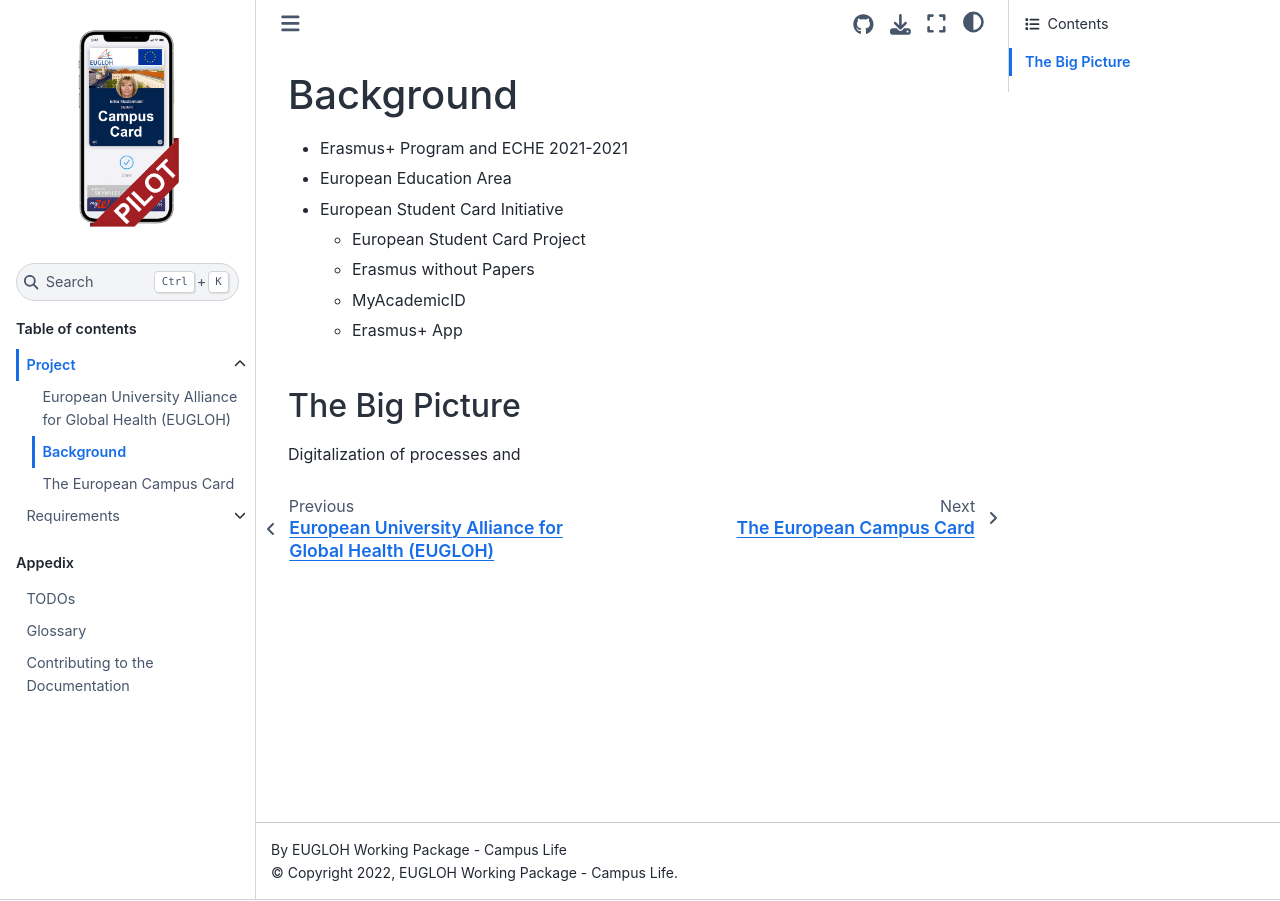
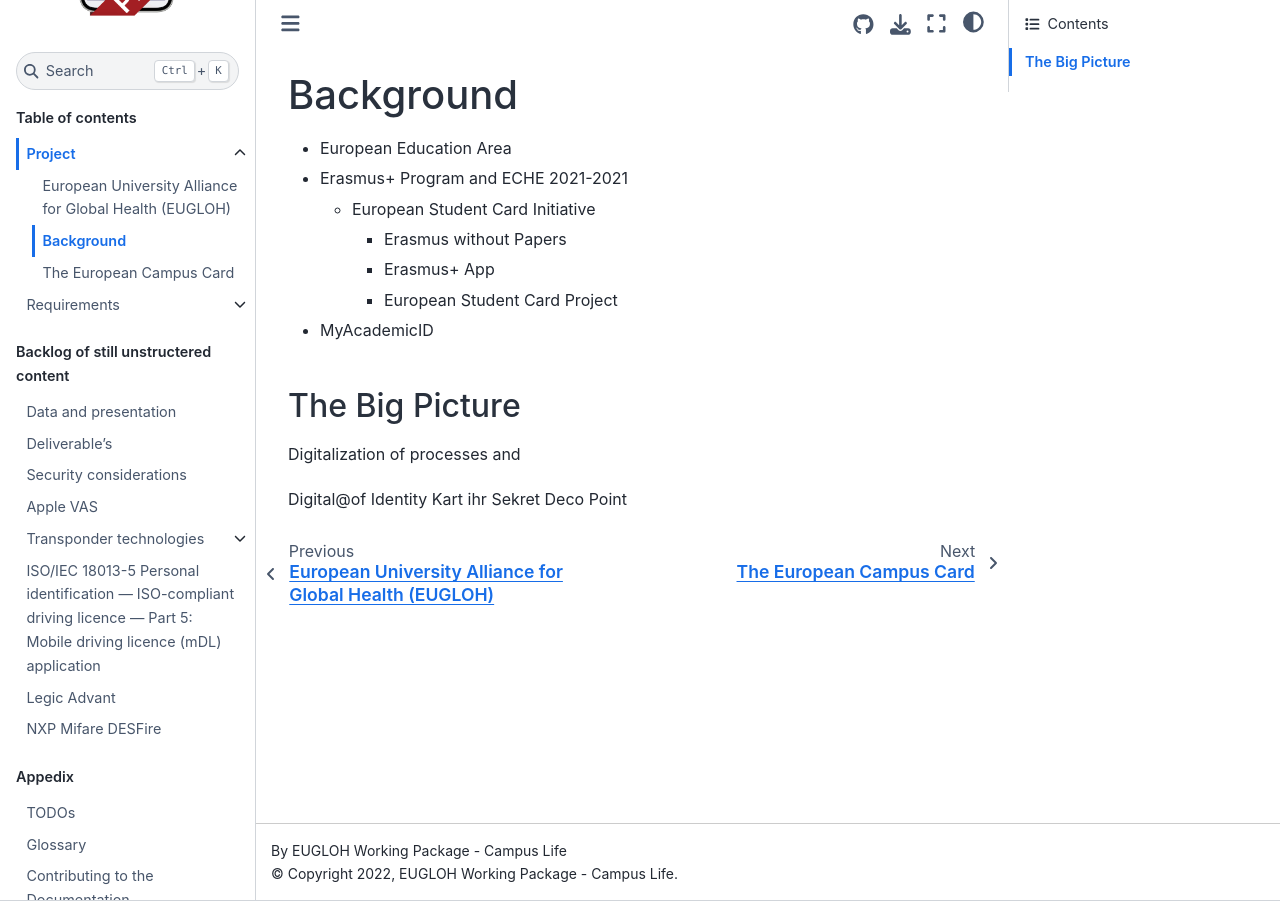
Before and after one commit to ECC-Pilot/documentation, a Sphinx documentation site: the page built from source/project/background.md, in a window 1280 px wide. Built offline with Sphinx 7.4.7 and the Sphinx Book theme 1.1.4, drawn with Linux system fonts in a browser that asks for light colours.

Commit message:
moved elements

````diff
--- /dev/null
+++ b/source/backlog/transponder_technologies/apple_vas.md
@@ -0,0 +1 @@
+# Apple VAS
--- /dev/null
+++ b/source/backlog/transponder_technologies/index.md
@@ -0,0 +1,18 @@
+# Transponder technologies
+
+This should be an overview and explanation of the most common used transponder technologies.
+
+
+
+## Contents
+
+```{toctree}
+---
+maxdepth: 3
+caption: Table of contents
+---
+
+mifare_desfire.md
+legic_advant.md
+
+```
--- /dev/null
+++ b/source/backlog/transponder_technologies/iso18013-5.md
@@ -0,0 +1,3 @@
+# ISO/IEC 18013-5 Personal identification — ISO-compliant driving licence — Part 5: Mobile driving licence (mDL) application
+
+defacto standard for verifiable credential implemented in the Operating System Layer of Android and iOS.
--- /dev/null
+++ b/source/backlog/transponder_technologies/legic_advant.md
@@ -0,0 +1,3 @@
+# Legic Advant
+
+The Legic Advant File System is a product of Legic.
--- /dev/null
+++ b/source/backlog/transponder_technologies/mifare_desfire.md
@@ -0,0 +1 @@
+# NXP Mifare DESFire
--- a/source/project/background.md
+++ b/source/project/background.md
@@ -1,14 +1,18 @@
 # Background
 
+* European Education Area
 * Erasmus+ Program and ECHE 2021-2021
-* European Education Area
-* European Student Card Initiative
-  * European Student Card Project
-  * Erasmus without Papers
-  * MyAcademicID
-  * Erasmus+ App
+  * European Student Card Initiative
+    * Erasmus without Papers
+    * Erasmus+ App
+    * European Student Card Project
 
+* MyAcademicID
 
 ## The Big Picture
 
 Digitalization of processes and
+
+
+
+Digital@of Identity Kart ihr Sekret Deco Point
````
Also changed, not shown: source/backlog/data_presentation.md (added, +39 -0 lines), source/backlog/deliverables.md (added, +14 -0 lines), source/backlog/security.md (added, +8 -0 lines), source/index.md (+26 -68 lines), 1 other file.
